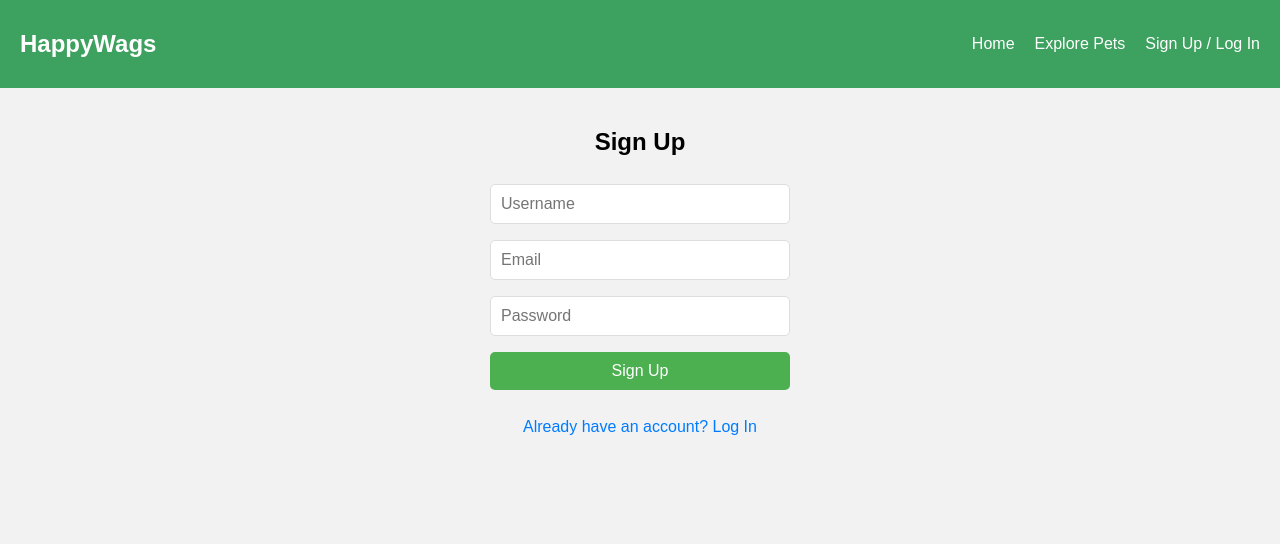
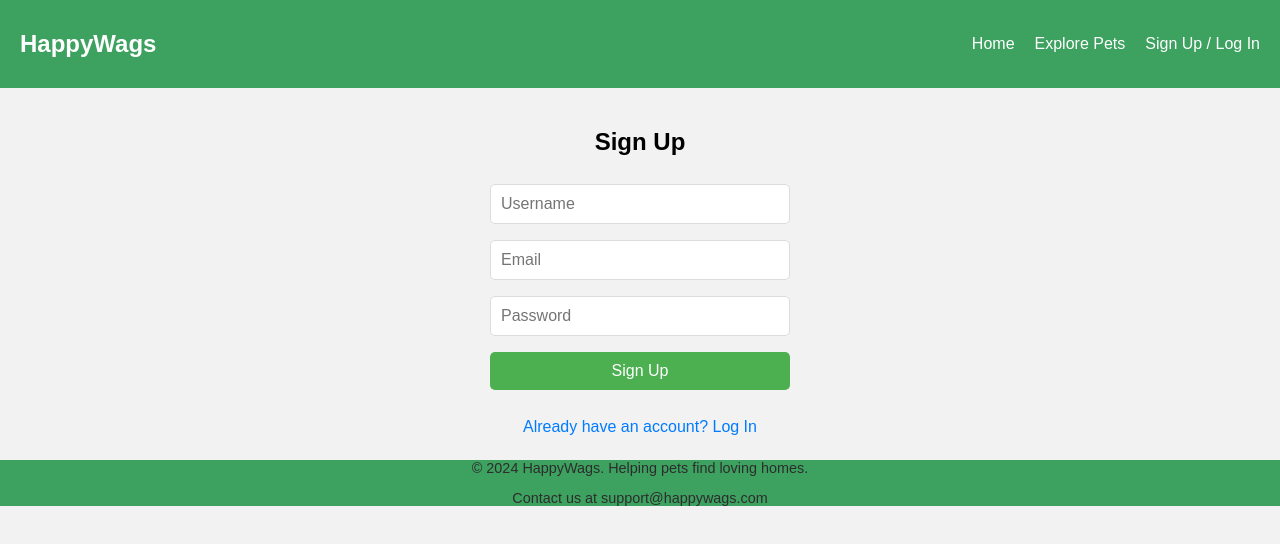
Before and after one commit to Chambers37/HappyWags, a React (Vite) app: page /auth in a window 1280 px wide. Shown: the top 544 px of the page. Built offline with nearby package versions, Linux system fonts and the light colour scheme.

Commit message:
Refactored footer into component

```diff
--- a/src/App.jsx
+++ b/src/App.jsx
@@ -2,6 +2,7 @@ import { BrowserRouter as Router, Routes, Route } from 'react-router-dom';
 import Home from './components/home';
 import Auth from './components/auth';
 import Navbar from './components/navbar';
+import Footer from './components/footer';
 import './app.css';
 
 const App = () => {
@@ -12,6 +13,7 @@ const App = () => {
         <Route path="/" element={<Home />} />
         <Route path="/auth" element={<Auth />} />
       </Routes>
+      <Footer />
     </Router>
   );
 };
--- /dev/null
+++ b/src/components/footer.jsx
@@ -0,0 +1,12 @@
+
+const Footer = () => {
+
+  return (
+   <footer className="home-footer">
+    <p>© 2024 HappyWags. Helping pets find loving homes.</p>
+    <p>Contact us at support@happywags.com</p>
+  </footer>
+  );
+};
+
+export default Footer;
--- a/src/components/home.jsx
+++ b/src/components/home.jsx
@@ -48,13 +48,7 @@ const Home = () => {
           <button className="signup-button" onClick={() => navigate('/auth')}>Sign Up / Log In</button>
         </section>
       </div>
-
-        {/* Footer */}
-        <footer className="home-footer">
-          <p>© 2024 HappyWags. Helping pets find loving homes.</p>
-          <p>Contact us at support@happywags.com</p>
-        </footer>
-      </>
+    </>
   );
 };
 
```
